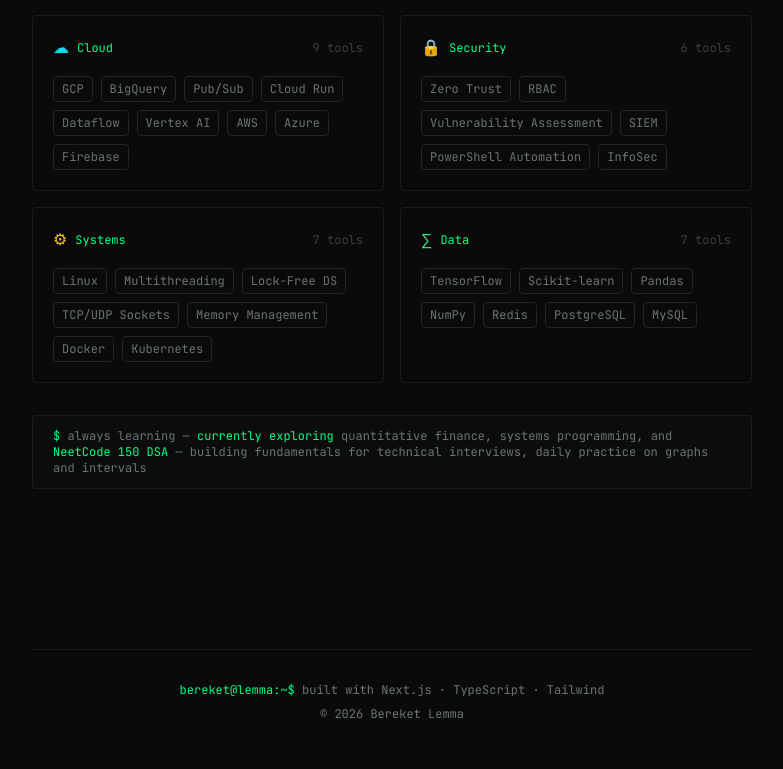
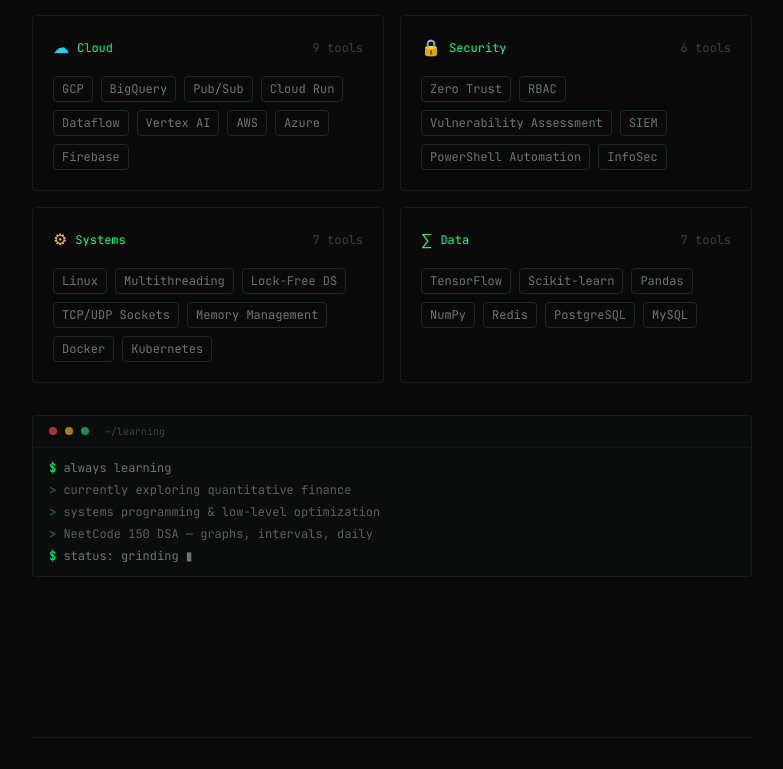
Before and after one commit to bereketlemma/bereket-portfolio, a Next.js app: page / in a window 1280 px wide. Shown: the part 4345-5114 px from the top of the page, without its empty margins (248-1031 px from the left). Built offline with nearby package versions, Linux system fonts and the light colour scheme.

Commit message:
update: skills section - terminal bar + animations

```diff
--- a/app/home/_components/skills.tsx
+++ b/app/home/_components/skills.tsx
@@ -1,5 +1,6 @@
 "use client"
 
+import { useEffect, useState } from "react"
 import { useInView } from "react-intersection-observer"
 
 const skills = {
@@ -44,27 +45,38 @@ function SkillCard({
   data: typeof skills[keyof typeof skills]
   index: number
 }) {
-  const { ref, inView } = useInView({ triggerOnce: true, threshold: 0.1 })
+  const { ref, inView } = useInView({ triggerOnce: true, threshold: 0.15 })
 
   return (
     <div
       ref={ref}
-      className={`group rounded border border-border/40 p-5 transition-all duration-700 hover:border-accent/40 hover:bg-surface/50
-        ${inView ? "opacity-100 translate-y-0" : "opacity-0 translate-y-8"}
+      className={`group relative overflow-hidden rounded border border-border/40 p-5 transition-all duration-700 ease-out
+        hover:border-accent/50 hover:shadow-[0_0_20px_rgba(var(--accent-rgb,100,200,255),0.08)]
+        ${inView ? "opacity-100 translate-y-0 scale-100" : "opacity-0 translate-y-12 scale-95"}
       `}
-      style={{ transitionDelay: `${index * 100}ms` }}
+      style={{ transitionDelay: `${index * 150}ms` }}
     >
+      {/* Hover glow gradient */}
+      <div className="pointer-events-none absolute inset-0 opacity-0 group-hover:opacity-100 transition-opacity duration-500 bg-gradient-to-br from-accent/5 via-transparent to-accent/5" />
+
+      {/* Top accent line that slides in */}
+      <div className="absolute top-0 left-0 h-px w-0 bg-accent/60 group-hover:w-full transition-all duration-500" />
+
       {/* Card header */}
-      <div className="mb-4 flex items-center justify-between">
+      <div className="relative mb-4 flex items-center justify-between">
         <div className="flex items-center gap-2">
-          <span className={`font-mono text-base ${data.color}`}>{data.icon}</span>
-          <h3 className="font-mono text-xs text-accent">{category}</h3>
+          <span className={`font-mono text-base transition-all duration-500 group-hover:scale-125 group-hover:rotate-12 group-hover:drop-shadow-[0_0_8px_rgba(var(--accent-rgb,100,200,255),0.4)] ${data.color}`}>
+            {data.icon}
+          </span>
+          <h3 className="font-mono text-xs text-accent transition-all duration-300 group-hover:translate-x-1">
+            {category}
+          </h3>
         </div>
         <span className="font-mono text-xs text-muted-foreground/50">{data.items.length} tools</span>
       </div>
 
       {/* Skills */}
-      <div className="flex flex-wrap gap-2">
+      <div className="relative flex flex-wrap gap-2">
         {data.items.map((skill, i) => (
           <span
             key={skill}
@@ -79,6 +91,76 @@ function SkillCard({
           >
             {skill}
           </span>
+        ))}
+      </div>
+
+      {/* Bottom accent line that slides in from right */}
+      <div className="absolute bottom-0 right-0 h-px w-0 bg-accent/40 group-hover:w-full transition-all duration-500 delay-100" />
+    </div>
+  )
+}
+
+const terminalLines = [
+  { prefix: "$", text: "always learning", delay: 0 },
+  { prefix: ">", text: "currently exploring quantitative finance", delay: 400 },
+  { prefix: ">", text: "systems programming & low-level optimization", delay: 800 },
+  { prefix: ">", text: "NeetCode 150 DSA — graphs, intervals, daily", delay: 1200 },
+  { prefix: "$", text: "status: grinding ▮", delay: 1600 },
+]
+
+function TerminalBar() {
+  const { ref, inView } = useInView({ triggerOnce: true, threshold: 0.3 })
+  const [visibleCount, setVisibleCount] = useState(0)
+  const [showCursor, setShowCursor] = useState(true)
+
+  useEffect(() => {
+    if (!inView) return
+    if (visibleCount >= terminalLines.length) return
+    const timer = setTimeout(() => {
+      setVisibleCount((prev) => prev + 1)
+    }, terminalLines[visibleCount].delay === 0 ? 300 : terminalLines[visibleCount].delay - (terminalLines[visibleCount - 1]?.delay ?? 0) + 300)
+    return () => clearTimeout(timer)
+  }, [inView, visibleCount])
+
+  useEffect(() => {
+    const interval = setInterval(() => setShowCursor((p) => !p), 500)
+    return () => clearInterval(interval)
+  }, [])
+
+  return (
+    <div
+      ref={ref}
+      className={`mt-8 overflow-hidden rounded border border-border/40 bg-surface/20 transition-all duration-700 ${
+        inView ? "opacity-100 translate-y-0" : "opacity-0 translate-y-6"
+      }`}
+    >
+      {/* Terminal header */}
+      <div className="flex items-center gap-2 border-b border-border/30 px-4 py-2">
+        <span className="h-2 w-2 rounded-full bg-red-500/70" />
+        <span className="h-2 w-2 rounded-full bg-yellow-500/70" />
+        <span className="h-2 w-2 rounded-full bg-green-500/70" />
+        <span className="ml-2 font-mono text-[10px] text-muted-foreground/50">~/learning</span>
+      </div>
+
+      {/* Terminal body */}
+      <div className="px-4 py-3 flex flex-col gap-1.5">
+        {terminalLines.map((line, i) => (
+          <div
+            key={i}
+            className={`font-mono text-xs transition-all duration-500 ${
+              i < visibleCount ? "opacity-100 translate-x-0" : "opacity-0 -translate-x-3"
+            }`}
+          >
+            <span className={line.prefix === "$" ? "text-accent" : "text-accent/50"}>
+              {line.prefix}
+            </span>{" "}
+            <span className={line.prefix === "$" ? "text-muted-foreground" : "text-muted-foreground/80"}>
+              {line.text}
+            </span>
+            {i === visibleCount - 1 && i === terminalLines.length - 1 && (
+              <span className={`ml-0.5 inline-block w-1.5 h-3.5 bg-accent align-middle ${showCursor ? "opacity-100" : "opacity-0"} transition-opacity`} />
+            )}
+          </div>
         ))}
       </div>
     </div>
@@ -117,14 +199,7 @@ export default function Skills() {
       </div>
 
       {/* Bottom bar */}
-      <div className="mt-8 rounded border border-border/40 bg-surface/20 px-5 py-3">
-        <p className="font-mono text-xs text-muted-foreground">
-          <span className="text-accent">$</span> always learning —{" "}
-          <span className="text-accent">currently exploring</span> quantitative finance, systems programming, and{" "}
-          <span className="text-accent">NeetCode 150 DSA</span>
-          {" "}— building fundamentals for technical interviews, daily practice on graphs and intervals
-        </p>
-      </div>
+      <TerminalBar />
 
     </section>
   )
```
